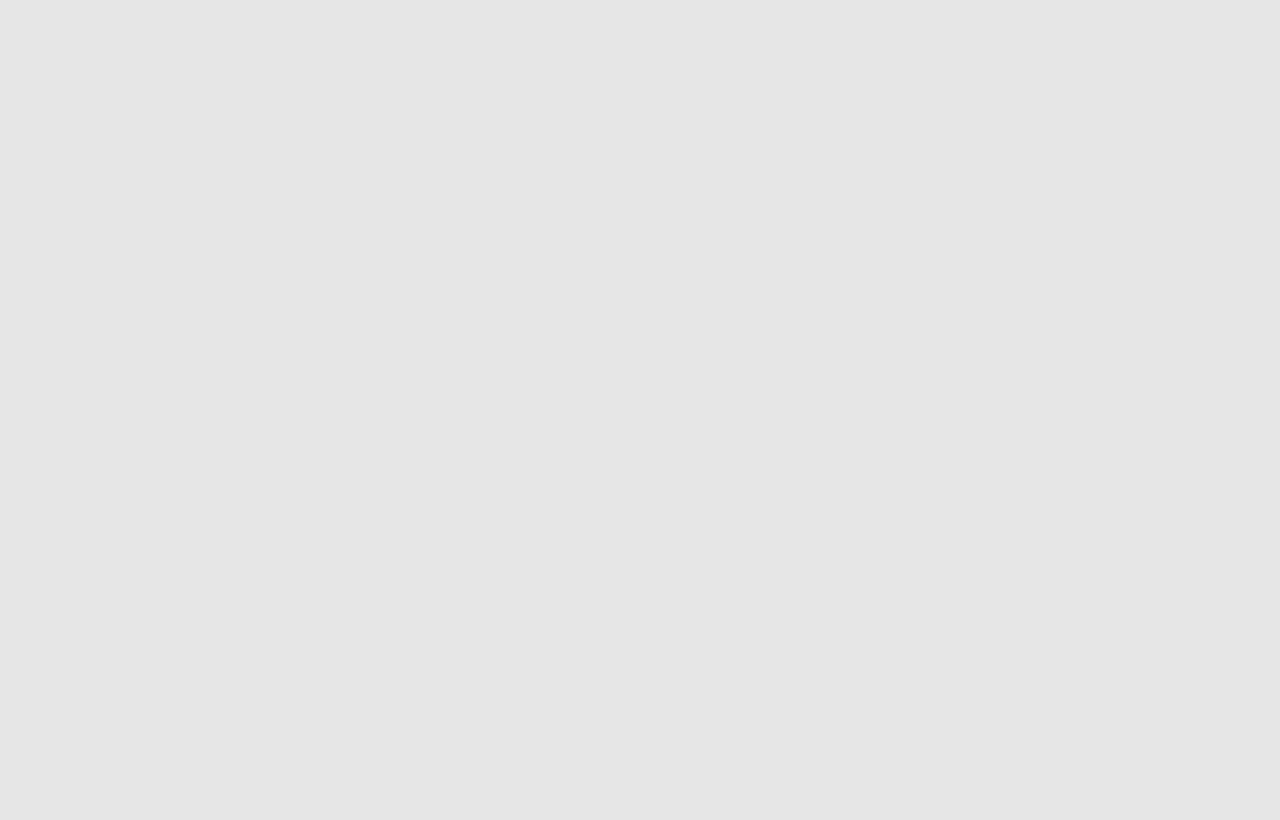
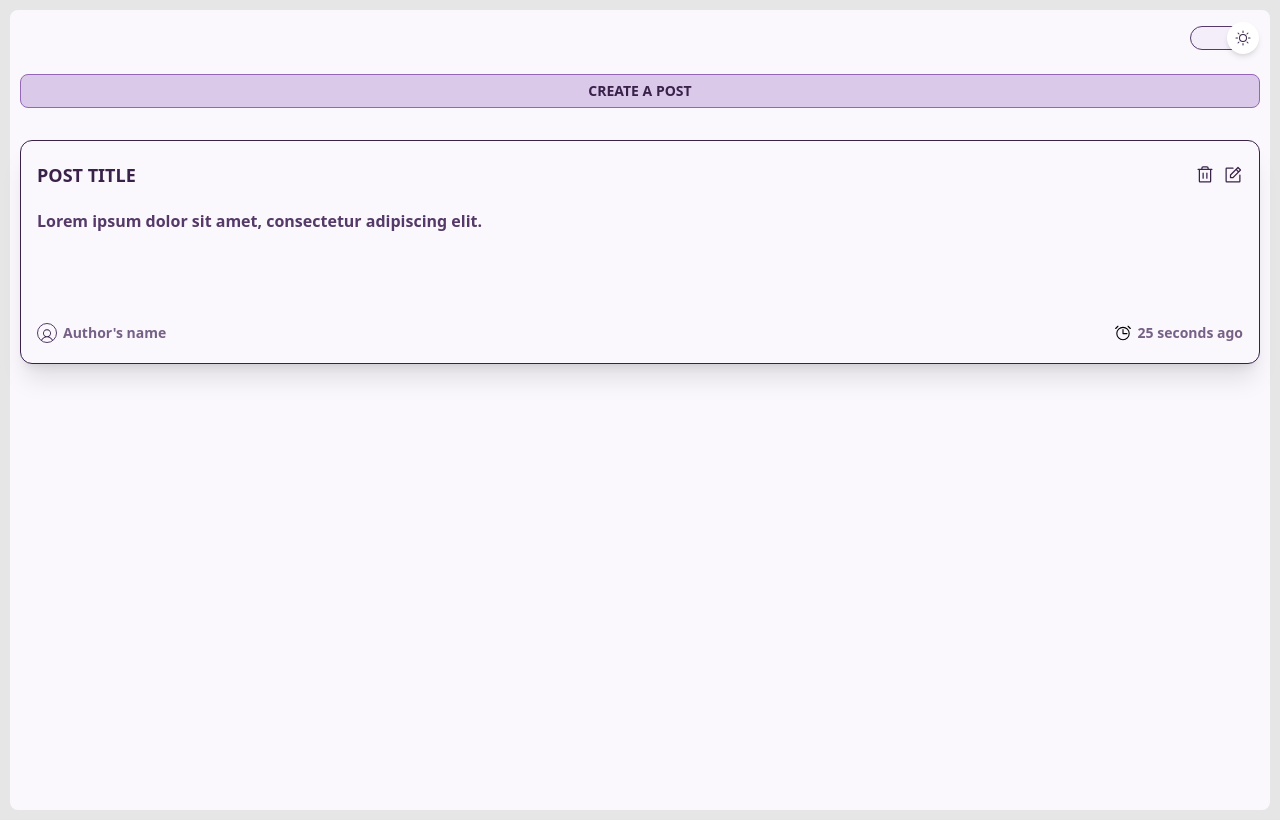
Before and after one commit to TamaraRibeiro/codeleap-test, a React (Vite) app: page /home in a window 1280 px wide. Before the commit this address had no page. Built offline with nearby package versions, Linux system fonts and the light colour scheme.

Commit message:
:art: add home and card-post component

```diff
--- /dev/null
+++ b/src/components/card-post.tsx
@@ -0,0 +1,39 @@
+import { Alarm, NotePencil, Trash, User } from "@phosphor-icons/react";
+
+export default function CardPost() {
+  return (
+    <div className="border border-amethyst-950 bg-amethyst-50 rounded-xl px-4 py-5 shadow-xl flex flex-col justify-between h-56">
+      <div className="flex flex-col gap-5 w-full">
+        <div className="flex items-center justify-between text-amethyst-950">
+          <p className="font-bold text-lg uppercase">post title</p>
+          <div className="flex gap-2 items-center">
+            <div>
+              <Trash className="size-5 transition ease-in-out duration-300 hover:text-amethyst-700 hover:scale-110 cursor-pointer" />
+            </div>
+            <div>
+              <NotePencil className="size-5 transition ease-in-out duration-300 hover:text-amethyst-700 hover:scale-110 cursor-pointer" />
+            </div>
+          </div>
+        </div>
+        <p className="font-semibold text-amethyst-900">
+          Lorem ipsum dolor sit amet, consectetur adipiscing elit.
+        </p>
+      </div>
+      <div className="flex justify-between items-center">
+        <div className="flex items-center gap-1.5">
+          <div className="size-5 rounded-full border border-amethyst-900 flex justify-center items-end">
+            <User className="size-3.5 text-amethyst-950" />
+          </div>
+          <p className="text-amethyst-900/80 font-semibold text-sm">Author's name</p>
+        </div>
+
+        <div className="flex items-center gap-1.5">
+            <div>
+            <Alarm className="size-4.5" />
+            </div>
+        <p className="text-amethyst-900/80 font-semibold text-sm">25 seconds ago</p>
+        </div>
+      </div>
+    </div>
+  );
+}
--- /dev/null
+++ b/src/components/home.tsx
@@ -0,0 +1,30 @@
+import { Sun } from "@phosphor-icons/react";
+import Button from "./button";
+import CardPost from "./card-post";
+
+export default function Home() {
+  return (
+    <div className="bg-amethyst-50 rounded-lg w-full h-screen relative px-2.5 pt-16 pb-5">
+      {/* switch button */}
+      <div className="absolute right-4 top-4">
+        <div className="relative border border-amethyst-900 w-16 bg-amethyst-100 h-6 rounded-full flex items-center justify-end">
+          {/* SWITCH SUN */}
+          <div className="absolute -right-1.5 rounded-full p-2 bg-white size-8 shadow-md">
+            <Sun className="text-amethyst-950" />
+          </div>
+          {/* SWITCH MOON */}
+          {/* <div className="absolute -left-1.5 rounded-full p-2 bg-white size-8 shadow-md">
+              <Moon className="text-amethyst-950" />
+            </div> */}
+        </div>
+      </div>
+      {/* switch button */}
+
+      <div className="space-y-8">
+        <Button text="create a post" />
+        {/* map content here */}
+        <CardPost />
+      </div>
+    </div>
+  );
+}
--- a/src/components/login.tsx
+++ b/src/components/login.tsx
@@ -1,6 +1,17 @@
+import { useNavigate } from "react-router";
 import Button from "./button";
 
-export default function Login({handleOpenModal}: {handleOpenModal: () => void}) {
+export default function Login({
+  handleOpenModal,
+}: {
+  handleOpenModal: () => void;
+}) {
+  const navigate = useNavigate();
+
+  function handleLogin() {
+    navigate("/home");
+  }
+
   return (
     <>
       <div className="space-y-5 px-2 flex flex-col">
@@ -36,12 +47,15 @@ export default function Login({handleOpenModal}: {handleOpenModal: () => void})
             Forgot your password?
           </button>
         </div>
-        <Button text="login" />
+        <Button text="login" action={handleLogin} />
       </div>
 
       <span className="text-sm font-semibold text-amethyst-600">
         Don't have an account?{" "}
-        <a href="/create-account" className="underline hover:text-amethyst-900 duration-300">
+        <a
+          href="create-account"
+          className="underline hover:text-amethyst-900 duration-300"
+        >
           SIGN UP
         </a>
       </span>
--- a/src/main.tsx
+++ b/src/main.tsx
@@ -3,12 +3,14 @@ import "./index.css";
 import { BrowserRouter, Route, Routes } from "react-router";
 import App from "./app";
 import CreateAccount from "./components/create-account";
+import Home from "./components/home";
 
 createRoot(document.getElementById("root")!).render(
   <BrowserRouter>
     <Routes>
-      <Route path="/" element={<App />} />
-      <Route path="/create-account" element={<CreateAccount />} />
+      <Route index element={<App />} />
+      <Route path="create-account" element={<CreateAccount />} />
+      <Route path="/home" element={<Home />} />
     </Routes>
   </BrowserRouter>
 );
```
